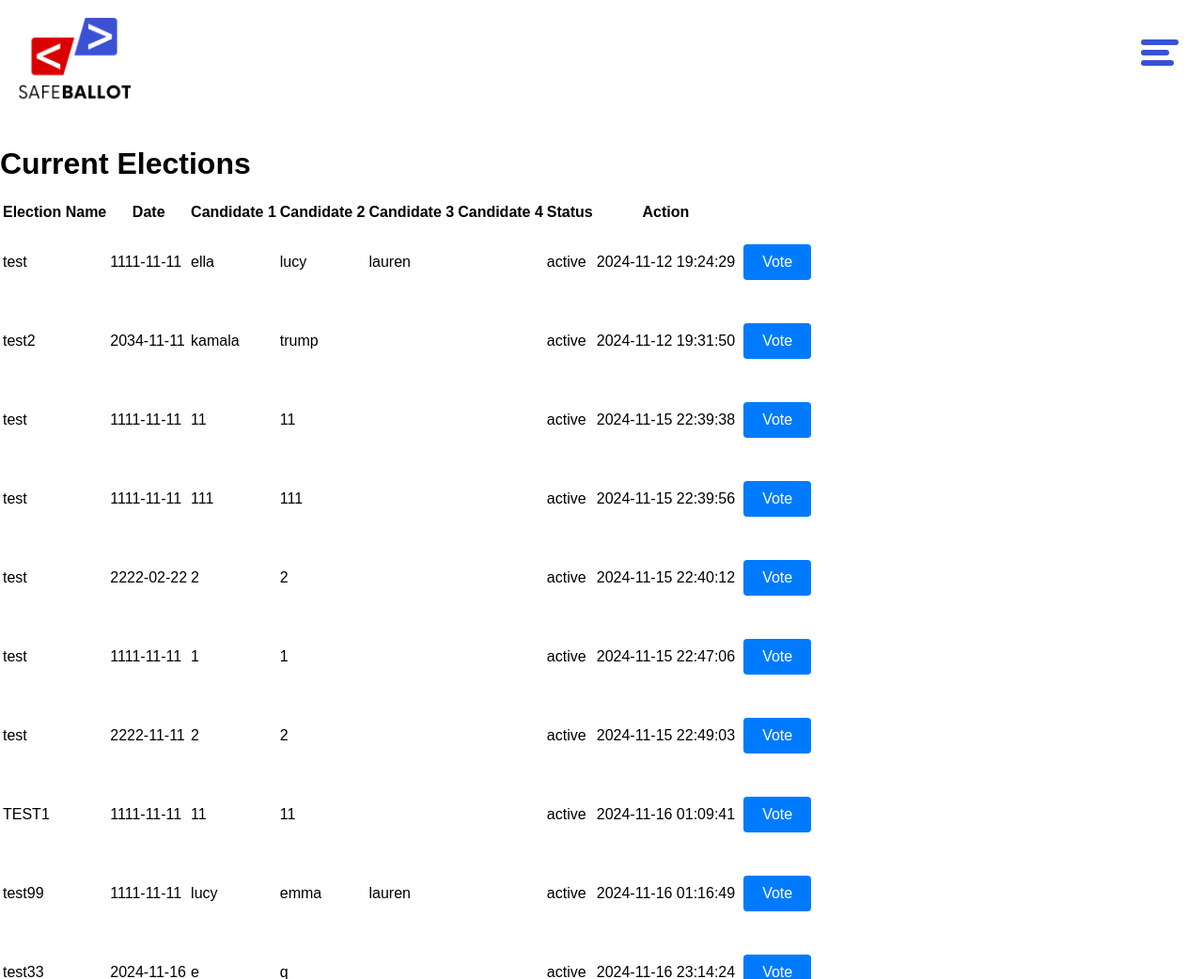
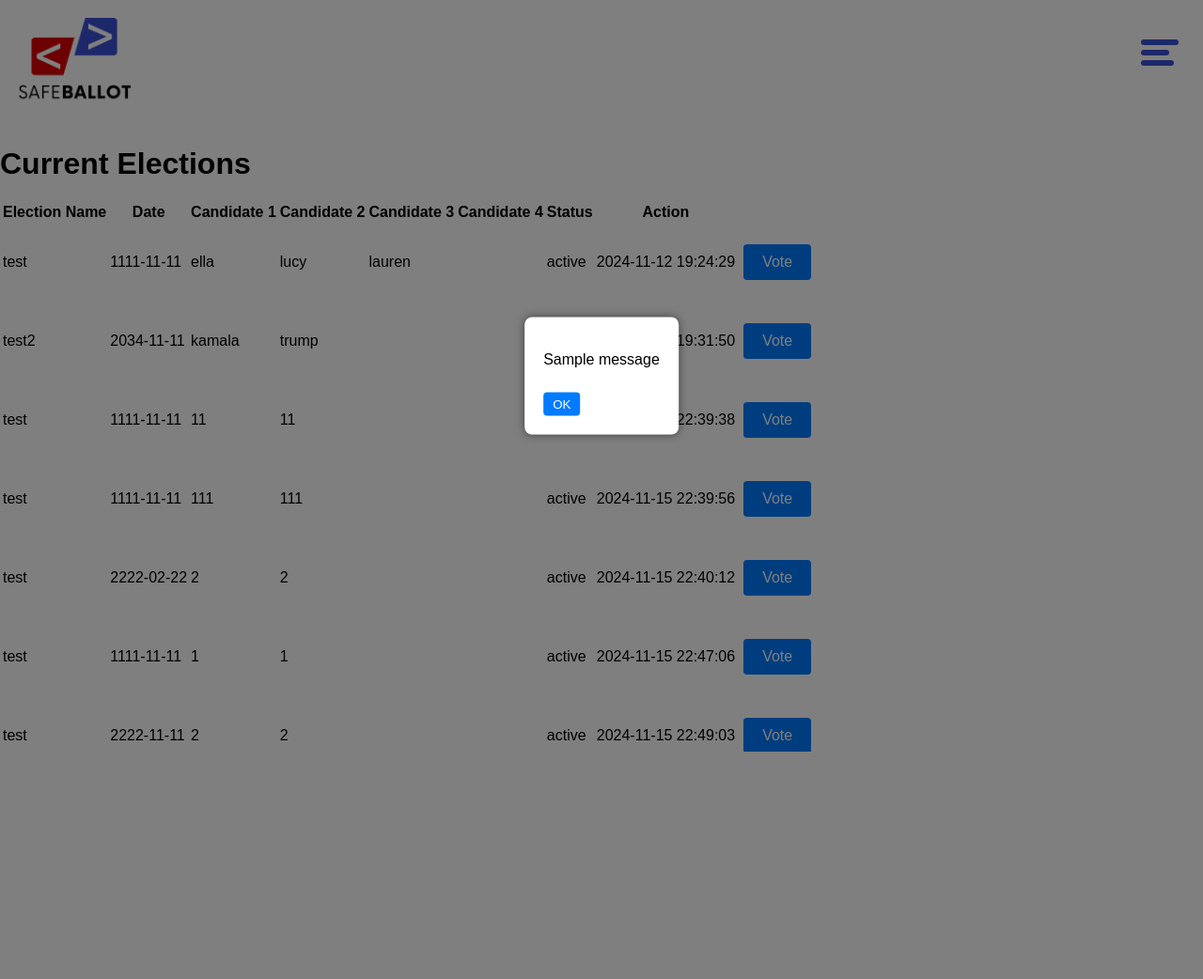
Before and after one commit to embrink/eVoting-Blockchain-System, a Flask app: page /view_elections_voter in a window 1280 px wide. Shown: the top 1042 px of the page at 94% size. After the commit the page ends 800 px from the top, so only its background shows below. Run offline with Flask 3, Linux system fonts and the light colour scheme; tables that the repository leaves empty hold one stand-in row (values such as "Sample post"); one stand-in notice (Sample message) is shown.

Commit message:
approve elections button

```diff
--- a/safeballot/app.py
+++ b/safeballot/app.py
@@ -20,7 +20,7 @@
 
 
 from flask import Flask, render_template, request, redirect, url_for, session, flash
-from database import add_voter, add_vote, get_voter, get_candidates, tally_votes, create_candidates_table, create_election, get_current_elections, create_database, create_elections_table, get_all_voters, create_votes_table, close_election_in_db, get_election_results
+from database import add_voter, add_vote, get_voter, get_candidates, tally_votes, create_candidates_table, create_election, get_current_elections, create_database, create_elections_table, get_all_voters, create_votes_table, close_election_in_db, get_election_results, approve_election
 from voter import Voter
 from web3 import Web3
 from datetime import datetime
@@ -180,7 +180,6 @@ def login():
 
             if voter_info[2] == ssn and voter_info[3] == zipcode and voter_info[4] == driver_id:
                 session['voter_id'] = voter_info[0]
-                flash('Signup successful! You can now log in.', 'success')
                 return redirect(url_for('voter_dashboard'))
             else:
                 flash("Invalid voter credentials. Please try again.", "error")
@@ -266,11 +265,16 @@ def close_election(election_id):
     flash('Election closed successfully.', 'success')
     return redirect(url_for('view_elections'))
 
+# View Results route
 @app.route('/view_results/<int:election_id>')
 def view_results(election_id):
     candidates, election = tally_votes(election_id)
-    if not candidates:
+    if not election:
         return "No votes found for this election.", 404
+
+    if election['status'] != 'approved':
+        flash('Election is unapproved, check back for results later.', 'error')
+        return redirect(url_for('view_elections_voter'))
 
     results = sorted(candidates, key=lambda x: x[1], reverse=True)  # Sort candidates by vote count
 
@@ -338,6 +342,15 @@ def cast(election_id):
     candidates = get_candidates(election_id)
     return render_template('cast.html', election_title=election['name'], candidates=candidates, election_id=election_id)
 
+# Approve Election route
+@app.route('/approve_election/<int:election_id>')
+def approve_election_route(election_id):
+  print(f"Approving election with ID: {election_id}") # Debug statement
+  approve_election(election_id)
+  flash('You have approved the election.', 'success')
+  return redirect(url_for('view_elections_auditor'))
+
+
 @app.route('/successful_vote')
 def successful_vote():
   return render_template('successful_vote.html')
--- a/safeballot/database.py
+++ b/safeballot/database.py
@@ -293,9 +293,12 @@ def get_election_results(election_id):
         results = cursor.fetchall()
         return results
 
-
-
-
+def approve_election(election_id):
+    """Mark an election as approved in the database."""
+    with create_connection() as conn:
+        cursor = conn.cursor()
+        cursor.execute('UPDATE elections SET status = "approved" WHERE election_id = ?', (election_id,))
+        conn.commit()
 
 
 def get_all_voters():
--- a/safeballot/templates/view_elections_voter.html
+++ b/safeballot/templates/view_elections_voter.html
@@ -13,6 +13,47 @@ Version History:
     <meta name="viewport" content="width=device-width, initial-scale=1.0">
     <title>Current Elections</title>
     <link rel="stylesheet" href="{{ url_for('static', filename='css/style.css') }}">
+
+    <style>
+        /* Popup message styling */
+        .popup {
+            display: none;
+            position: fixed;
+            top: 50%;
+            left: 50%;
+            transform: translate(-50%, -50%);
+            background-color: white;
+            padding: 20px;
+            box-shadow: 0px 0px 10px rgba(0, 0, 0, 0.5);
+            border-radius: 8px;
+            z-index: 1000;
+        }
+        .popup.active {
+            display: block;
+        }
+        .overlay {
+            display: none;
+            position: fixed;
+            top: 0;
+            left: 0;
+            width: 100%;
+            height: 100%;
+            background: rgba(0, 0, 0, 0.5);
+            z-index: 999;
+        }
+        .overlay.active {
+            display: block;
+        }
+        .close-btn {
+            margin-top: 10px;
+            padding: 5px 10px;
+            background-color: #007BFF;
+            color: white;
+            border: none;
+            border-radius: 4px;
+            cursor: pointer;
+        }
+    </style>
 </head>
 <body>
     <div class="header">
@@ -30,6 +71,21 @@ Version History:
             </div>
         </div>
     </div>
+
+   <!-- Display flash messages -->
+    {% with messages = get_flashed_messages(with_categories=true) %}
+    {% if messages %}
+    <div class="overlay active"></div>
+    <div class="popup active">
+        {% for category, message in messages %}
+        <p>{{ message }}</p>
+        {% endfor %}
+        <!-- Keep on the same page after clicking OK -->
+        <button class="close-btn" onclick="document.querySelector('.popup').classList.remove('active'); document.querySelector('.overlay').classList.remove('active');">OK</button>
+    </div>
+    {% endif %}
+    {% endwith %}
+
     <h1>Current Elections</h1>
 
     <table>
@@ -80,7 +136,7 @@ Version History:
                     {% if election.status == 'active' %}
                     <!-- Vote button: Navigate to the cast vote page for the selected election -->
                     <p><a href="{{ url_for('cast', election_id=election.id) }}" class="button">Vote</a></p>
-                    {% elif election.status == 'closed' %}
+                    {% elif election.status == 'approved' or election.status == 'closed' %}
                     <!-- View Results button for closed elections -->
                     <p><a href="{{ url_for('view_results', election_id=election.id) }}" class="button">View Results</a></p>
                     {% endif %}
--- a/safeballot/templates/view_results.html
+++ b/safeballot/templates/view_results.html
@@ -42,6 +42,6 @@
         <p>No results available.</p>
     {% endif %}
 
-    <p><a href="{{ url_for('view_elections') }}">Back to Elections</a></p>
+    <p><a href="{{ url_for('view_elections_voter') }}">Back to Elections</a></p>
 </body>
 </html>
```
Also changed, not shown: safeballot/templates/voter_dashboard.html (+59 -0 lines), voting_system.db, 1 other file.
